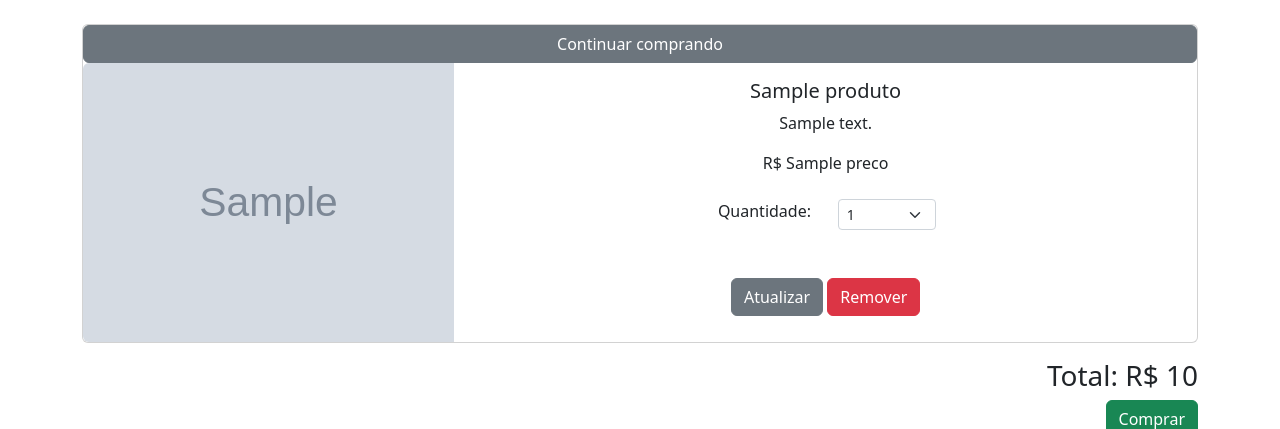
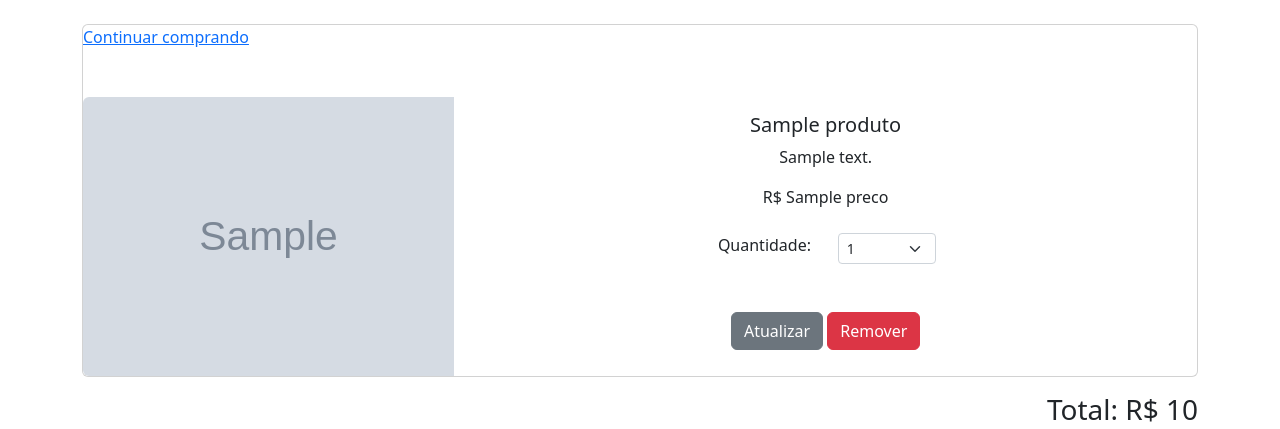
Before and after one commit to samuelwerneck/cafe, a Django app: template carrinho/templates/carrinho_resumo.html in a window 1280 px wide. Shown: the part 289-718 px from the top of the page. Run offline with Django 5.2, Linux system fonts and the light colour scheme; the template is opened without the code that fills it: most values are stand-ins (such as "Sample title", 1, 10 or a date in 2020); grey boxes marked "Sample" are stand-in pictures.

Commit message:
Correção - Botão Continuar comprando

```diff
--- a/carrinho/templates/carrinho_resumo.html
+++ b/carrinho/templates/carrinho_resumo.html
@@ -19,7 +19,7 @@
             {% for produto in carrinho_produtos %}
 
                 <div class="card mb-3">
-                  <a href="{% url 'home' %}" class="btn btn-secondary">Continuar comprando</a>
+                  <a href="{% url 'home' %}">Continuar comprando</a><br/><br/>
                     <div class="row g-0">
                     <div class="col-md-4">
                         <img src="{{ produto.imagem.url }}" class="img-fluid rounded-start" alt="...">
```
